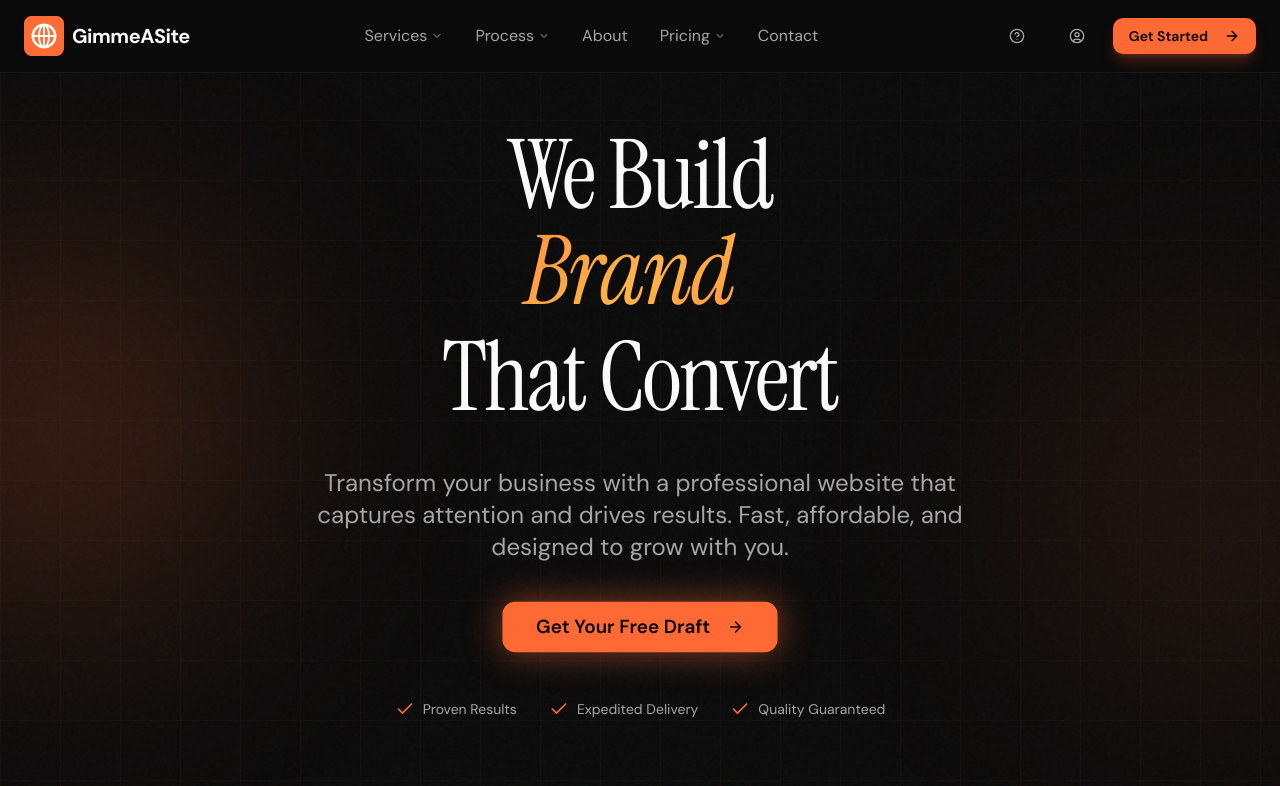
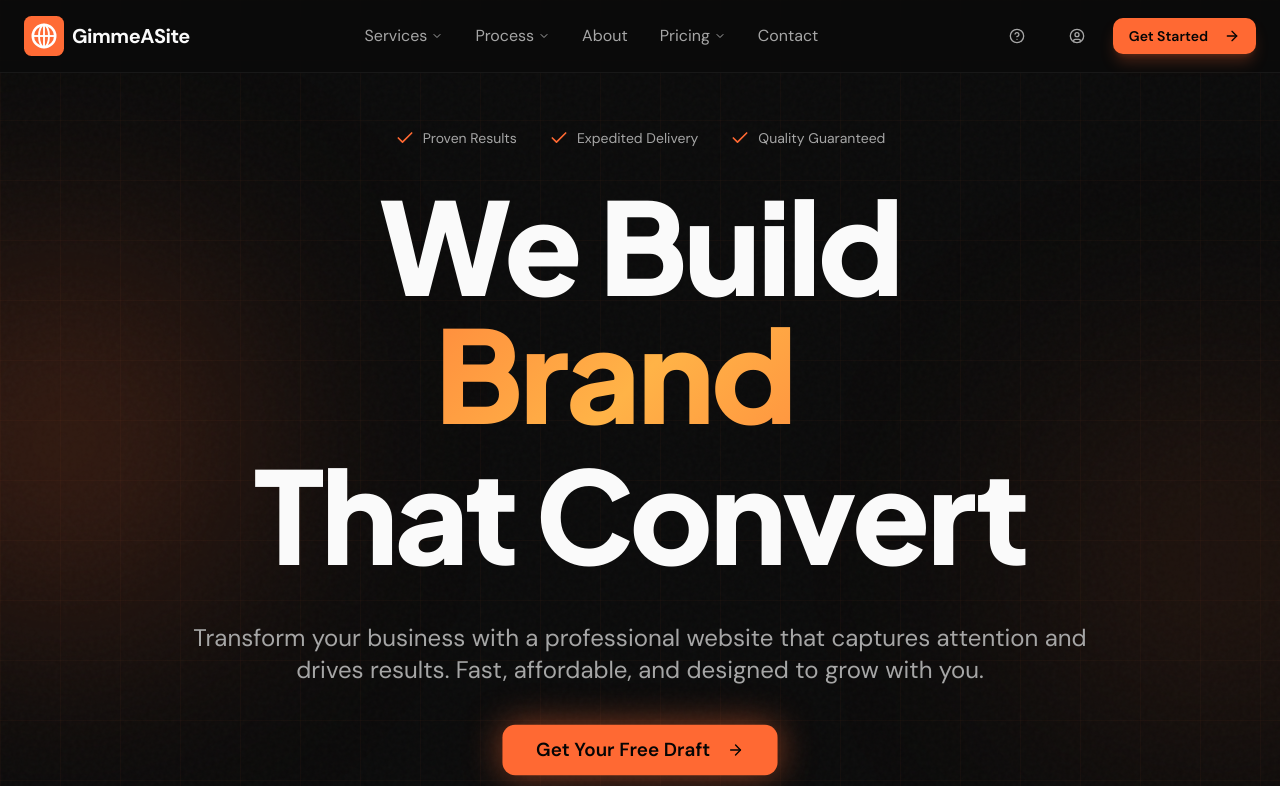
Before and after one commit to matrixfrr/GimmeASite, a Next.js app: page / in a window 1280 px wide. Shown: the top 786 px of the page. Built offline with nearby package versions, Linux system fonts and the light colour scheme.

Commit message:
fix: scroll-snap, hero redesign, nav dropdowns, FAQ updates, scrollToSection offset

```diff
--- a/src/app/page.tsx
+++ b/src/app/page.tsx
@@ -27,7 +27,7 @@ import {
   CreditCard,
   TicketCheck,
 } from "lucide-react";
-import { useState, useEffect } from "react";
+import { useState, useEffect, useRef } from "react";
 import Link from "next/link";
 import { PaymentModal } from "@/components/PaymentModal";
 
@@ -35,7 +35,9 @@ import { PaymentModal } from "@/components/PaymentModal";
 const scrollToSection = (sectionId: string) => {
   const element = document.getElementById(sectionId);
   if (element) {
-    element.scrollIntoView({ behavior: "smooth", block: "start" });
+    const navHeight = 72;
+    const top = element.getBoundingClientRect().top + window.scrollY - navHeight;
+    window.scrollTo({ top: Math.max(0, top), behavior: "smooth" });
   }
 };
 
@@ -45,16 +47,24 @@ const faqItems: { question: string; answer: React.ReactNode }[] = [
     question: "How long does it take for my site to be built?",
     answer: "We value expedited services at GimmeASite. All sites are completed in up to five business days depending on complexity. However, some sites can even be delivered the next day!",
   },  {
-    question: "How does temporary support work?",
+    question: 'How does "temporary support" work?',
     answer: <>In the Upfront Plan, there is a temporary support period included that lasts 6 months beginning from the billing date. Within that timeframe, you have access to accelerated response time for support questions, 3 revision credits, reports from regular security scans and performance monitoring, and more. Following the conclusion of this period, your site will remain online, but we will no longer maintain its full-stack unless you renew your support period at <a href="https://gimmeasite.com/tickets" className="text-primary hover:underline font-medium">https://gimmeasite.com/tickets</a>. However, you can still reach out to us via email with questions or concerns, as we are always available.</>,
   },
   {
     question: "What are revisions?",
-    answer: (<><span>A different allowance of revisions are included in each Plan. You can request revisions at <a href="https://gimmeasite.com/tickets" className="text-primary hover:underline font-medium">https://gimmeasite.com/tickets</a>. Opening a &ldquo;Revision Request&rdquo; ticket counts toward one (1) revision, in which you can request multiple reasonable edits (No redesigns). Requesting extra revisions (&ldquo;Revision Refill&rdquo;) or redesigns may incur additional fees depending on the conditions of your Plan. If we incorrectly revise your site following a request, we may waive a revision at our discretion.</span><span className="block mt-3 pt-3 border-t border-border/40"><span className="block font-semibold text-foreground mb-1">Aren't revisions just a form of support (which is already included)?</span><span className="text-sm">Support is an umbrella term for many different aspects of website maintenance; however, "revisions" are quantifiable, so we separate them as an independent amenity to avoid confusion.</span></span></>),
+    answer: (<><span>Revisions are updates and edits to your site that you can request. A different allowance of revisions are included in each Plan. You can request revisions at <a href="https://gimmeasite.com/tickets" className="text-primary hover:underline font-medium">https://gimmeasite.com/tickets</a>. Opening a &ldquo;Revision Request&rdquo; ticket counts towards one (1) revision, in which you can request multiple reasonable edits in the ticket. Requesting extra revisions (&ldquo;Revision Refill&rdquo;) beyond what your Plan includes, or redesigns (total makeovers of your site) may incur additional fees. If we incorrectly revise your site following a request, let support know and we may waive a revision at our discretion.</span><span className="block mt-3 pt-3 border-t border-border/40"><span className="block font-semibold text-foreground mb-1">Aren't revisions just a form of support (which is already included)?</span><span className="text-sm">Support is an umbrella term for many different aspects of website maintenance; however, &ldquo;revisions&rdquo; are quantifiable, so we separate them as an independent amenity to avoid confusion.</span></span></>),
   },
   {
     question: "Where do I manage my subscription?",
     answer: <>You can manage your subscription, update payment methods, and view invoices at <a href="https://gimmeasite.com/billing" className="text-primary hover:underline font-medium">https://gimmeasite.com/billing</a>.</>,
+  },
+  {
+    question: "Where do I open a ticket?",
+    answer: <>You can open a ticket at <a href="https://gimmeasite.com/tickets" className="text-primary hover:underline font-medium">https://gimmeasite.com/tickets</a>.</>,
+  },
+  {
+    question: "How do I access my account?",
+    answer: <>You can access your account at <a href="https://gimmeasite.com/account" className="text-primary hover:underline font-medium">https://gimmeasite.com/account</a>. There are no login credentials; only a Billing Portal for managing subscriptions and a Ticket page for opening tickets. Be mindful that your account is only created for you following your first payment.</>,
   },
 ];
 
@@ -171,6 +181,10 @@ function Navigation({ onOpenFaq }: { onOpenFaq: () => void }) {
   const [isOpen, setIsOpen] = useState(false);
   const [showAccountPopup, setShowAccountPopup] = useState(false);
   const [openDropdown, setOpenDropdown] = useState<string | null>(null);
+  const leaveTimer = useRef<ReturnType<typeof setTimeout> | null>(null);
+
+  const openDrop = (id: string) => { if (leaveTimer.current) clearTimeout(leaveTimer.current); setOpenDropdown(id); };
+  const closeDrop = () => { leaveTimer.current = setTimeout(() => setOpenDropdown(null), 180); };
 
   const handleNavClick = (sectionId: string) => {
     scrollToSection(sectionId);
@@ -188,12 +202,12 @@ function Navigation({ onOpenFaq }: { onOpenFaq: () => void }) {
             </Link>
 
             <div className="hidden md:flex items-center gap-8">
-              <div className="relative" onMouseEnter={() => setOpenDropdown("services")} onMouseLeave={() => setOpenDropdown(null)}>
+              <div className="relative" onMouseEnter={() => openDrop("services")} onMouseLeave={closeDrop}>
                 <button type="button" onClick={() => handleNavClick("services")} className="flex items-center gap-1 text-muted-foreground hover:text-foreground transition-colors">
                   Services <ChevronDown className={`w-3 h-3 transition-transform duration-200 ${openDropdown === "services" ? "rotate-180" : ""}`} />
                 </button>
                 {openDropdown === "services" && (
-                  <div className="absolute top-full left-0 mt-2 w-48 bg-background/95 backdrop-blur-xl border border-border/50 rounded-xl shadow-2xl z-50 py-1 overflow-hidden">
+                  <div className="absolute top-full left-0 mt-2 w-48 bg-background/95 backdrop-blur-xl border border-border/50 rounded-xl shadow-2xl z-50 py-1 overflow-hidden" onMouseEnter={() => openDrop("services")} onMouseLeave={closeDrop}>
                     {(["Website Design", "Hosting", "Maintenance"] as const).map(item => (
                       <button key={item} type="button" className="w-full text-left px-4 py-2.5 text-sm text-muted-foreground hover:text-foreground hover:bg-muted/50 transition-colors"
                         onClick={() => { handleNavClick("services"); setTimeout(() => window.dispatchEvent(new CustomEvent("highlightService", { detail: item })), 600); }}
@@ -202,12 +216,12 @@ function Navigation({ onOpenFaq }: { onOpenFaq: () => void }) {
                   </div>
                 )}
               </div>
-              <div className="relative" onMouseEnter={() => setOpenDropdown("process")} onMouseLeave={() => setOpenDropdown(null)}>
+              <div className="relative" onMouseEnter={() => openDrop("process")} onMouseLeave={closeDrop}>
                 <button type="button" onClick={() => handleNavClick("process")} className="flex items-center gap-1 text-muted-foreground hover:text-foreground transition-colors">
                   Process <ChevronDown className={`w-3 h-3 transition-transform duration-200 ${openDropdown === "process" ? "rotate-180" : ""}`} />
                 </button>
                 {openDropdown === "process" && (
-                  <div className="absolute top-full left-0 mt-2 w-48 bg-background/95 backdrop-blur-xl border border-border/50 rounded-xl shadow-2xl z-50 py-1 overflow-hidden">
+                  <div className="absolute top-full left-0 mt-2 w-48 bg-background/95 backdrop-blur-xl border border-border/50 rounded-xl shadow-2xl z-50 py-1 overflow-hidden" onMouseEnter={() => openDrop("process")} onMouseLeave={closeDrop}>
                     {(["Discovery", "Design", "Development", "Deployment"] as const).map(item => (
                       <button key={item} type="button" className="w-full text-left px-4 py-2.5 text-sm text-muted-foreground hover:text-foreground hover:bg-muted/50 transition-colors"
                         onClick={() => { handleNavClick("process"); setTimeout(() => window.dispatchEvent(new CustomEvent("highlightProcess", { detail: item })), 600); }}
@@ -217,12 +231,12 @@ function Navigation({ onOpenFaq }: { onOpenFaq: () => void }) {
                 )}
               </div>
               <button type="button" onClick={() => handleNavClick("about")} className="text-muted-foreground hover:text-foreground transition-colors">About</button>
-              <div className="relative" onMouseEnter={() => setOpenDropdown("pricing")} onMouseLeave={() => setOpenDropdown(null)}>
+              <div className="relative" onMouseEnter={() => openDrop("pricing")} onMouseLeave={closeDrop}>
                 <button type="button" onClick={() => handleNavClick("pricing")} className="flex items-center gap-1 text-muted-foreground hover:text-foreground transition-colors">
                   Pricing <ChevronDown className={`w-3 h-3 transition-transform duration-200 ${openDropdown === "pricing" ? "rotate-180" : ""}`} />
                 </button>
                 {openDropdown === "pricing" && (
-                  <div className="absolute top-full left-0 mt-2 w-48 bg-background/95 backdrop-blur-xl border border-border/50 rounded-xl shadow-2xl z-50 py-1 overflow-hidden">
+                  <div className="absolute top-full left-0 mt-2 w-48 bg-background/95 backdrop-blur-xl border border-border/50 rounded-xl shadow-2xl z-50 py-1 overflow-hidden" onMouseEnter={() => openDrop("pricing")} onMouseLeave={closeDrop}>
                     {(["Upfront", "Monthly", "Hybrid", "Annual"] as const).map(item => (
                       <button key={item} type="button" className="w-full text-left px-4 py-2.5 text-sm text-muted-foreground hover:text-foreground hover:bg-muted/50 transition-colors"
                         onClick={() => { handleNavClick("pricing"); setTimeout(() => window.dispatchEvent(new CustomEvent("highlightPlan", { detail: item })), 600); }}
@@ -360,7 +374,7 @@ function HeroSection() {
   useEffect(() => {
     const link = document.createElement("link");
     link.rel = "stylesheet";
-    link.href = "https://fonts.googleapis.com/css2?family=Instrument+Serif:ital@0;1&display=swap";
+    link.href = "https://fonts.googleapis.com/css2?family=Plus+Jakarta+Sans:wght@800;900&display=swap";
     document.head.appendChild(link);
     return () => { if (document.head.contains(link)) document.head.removeChild(link); };
   }, []);
@@ -385,20 +399,27 @@ function HeroSection() {
 
   return (
     <section id="hero" className="relative min-h-screen flex items-center justify-center pt-20 overflow-hidden grid-pattern noise-bg">
+      <style>{`@keyframes blink{0%,49%{opacity:1}50%,100%{opacity:0}}.cursor-blink{animation:blink 1s step-end infinite}`}</style>
       <div className="absolute top-1/4 -left-32 w-96 h-96 bg-primary/20 rounded-full blur-[120px]" />
       <div className="absolute bottom-1/4 -right-32 w-96 h-96 bg-primary/10 rounded-full blur-[120px]" />
 
       <div className="max-w-7xl mx-auto px-6 py-12 relative z-10">
-        <div className="text-center max-w-4xl mx-auto">
-          <h1 className="text-5xl md:text-7xl lg:text-8xl tracking-tight leading-[1.05] mb-8 animate-slideIn opacity-0 stagger-2" style={{ fontFamily: "'Instrument Serif', serif" }}>
+        <div className="text-center max-w-6xl mx-auto">
+          <div className="flex items-center justify-center gap-8 mb-8 text-sm text-muted-foreground animate-slideIn opacity-0 stagger-1">
+            <div className="flex items-center gap-2"><Check className="w-5 h-5 text-primary" /><span>Proven Results</span></div>
+            <div className="flex items-center gap-2"><Check className="w-5 h-5 text-primary" /><span>Expedited Delivery</span></div>
+            <div className="flex items-center gap-2"><Check className="w-5 h-5 text-primary" /><span>Quality Guaranteed</span></div>
+          </div>
+
+          <h1 className="text-6xl md:text-8xl lg:text-9xl font-black tracking-tight leading-[1.0] mb-8 animate-slideIn opacity-0 stagger-2" style={{ fontFamily: "'Plus Jakarta Sans', sans-serif" }}>
             <span className="block">We Build</span>
-            <span className="block gradient-text italic" style={{ minHeight: "1.1em" }}>
-              {displayed}<span className="not-italic animate-pulse">|</span>
+            <span className="block gradient-text" style={{ minHeight: "1.1em" }}>
+              {displayed}<span className="cursor-blink">|</span>
             </span>
             <span className="block">That Convert</span>
           </h1>
 
-          <p className="text-xl md:text-2xl text-muted-foreground max-w-2xl mx-auto mb-10 leading-relaxed animate-slideIn opacity-0 stagger-3">
+          <p className="text-xl md:text-2xl text-muted-foreground max-w-4xl mx-auto mb-10 leading-relaxed animate-slideIn opacity-0 stagger-3">
             Transform your business with a professional website that captures attention and drives results. Fast, affordable, and designed to grow with you.
           </p>
 
@@ -410,24 +431,9 @@ function HeroSection() {
               </Button>
             </div>
           </div>
-
-          <div className="flex items-center justify-center gap-8 mt-12 text-sm text-muted-foreground animate-slideIn opacity-0 stagger-5">
-            <div className="flex items-center gap-2">
-              <Check className="w-5 h-5 text-primary" />
-              <span>Proven Results</span>
-            </div>
-            <div className="flex items-center gap-2">
-              <Check className="w-5 h-5 text-primary" />
-              <span>Expedited Delivery</span>
-            </div>
-            <div className="flex items-center gap-2">
-              <Check className="w-5 h-5 text-primary" />
-              <span>Quality Guaranteed</span>
-            </div>
-          </div>
-        </div>
-
-        <div className="grid grid-cols-3 gap-8 mt-12 animate-slideIn opacity-0 stagger-6">
+        </div>
+
+        <div className="grid grid-cols-3 gap-16 mt-16 animate-slideIn opacity-0 stagger-6 max-w-5xl mx-auto">
           {[
             { number: "250+", label: "Personal Templates" },
             { number: "97%", label: "Customer Satisfaction" },
@@ -2748,24 +2754,23 @@ export default function Home() {
   useEffect(() => {
     const sectionIds = ["hero", "services", "process", "about", "pricing", "comparison", "contact", "footer"];
     let lastSnap = 0;
-    const COOLDOWN = 1000;
+    const COOLDOWN = 1400;
+    const NAV_H = 72;
     const handleWheel = (e: WheelEvent) => {
       const now = Date.now();
       if (now - lastSnap < COOLDOWN) return;
       let currentIdx = 0;
+      let closestDist = Infinity;
       for (let i = 0; i < sectionIds.length; i++) {
         const el = document.getElementById(sectionIds[i]);
         if (!el) continue;
         const rect = el.getBoundingClientRect();
-        if (rect.top <= window.innerHeight * 0.5) currentIdx = i;
-      }
-      const el = document.getElementById(sectionIds[currentIdx]);
-      if (!el) return;
-      const rect = el.getBoundingClientRect();
+        if (rect.top <= NAV_H + 10) {
+          const dist = NAV_H - rect.top;
+          if (dist < closestDist) { closestDist = dist; currentIdx = i; }
+        }
+      }
       const scrollingDown = e.deltaY > 0;
-      const atBottom = rect.bottom <= window.innerHeight + 60;
-      const atTop = rect.top >= -60;
-      if ((scrollingDown && atBottom) || (!scrollingDown && atTop)) {
       const nextIdx = scrollingDown
         ? Math.min(currentIdx + 1, sectionIds.length - 1)
         : Math.max(currentIdx - 1, 0);
@@ -2773,7 +2778,6 @@ export default function Home() {
         lastSnap = now;
         e.preventDefault();
         scrollToSection(sectionIds[nextIdx]);
-        }
       }
     };
     window.addEventListener("wheel", handleWheel, { passive: false });
```
Lines whose indentation alone changed are shown as unchanged.
